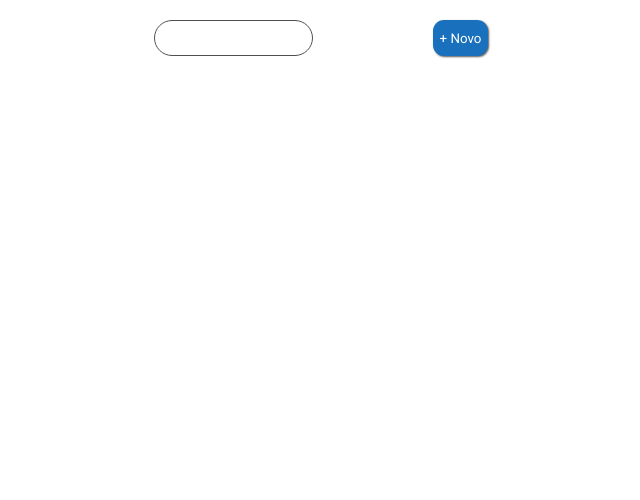
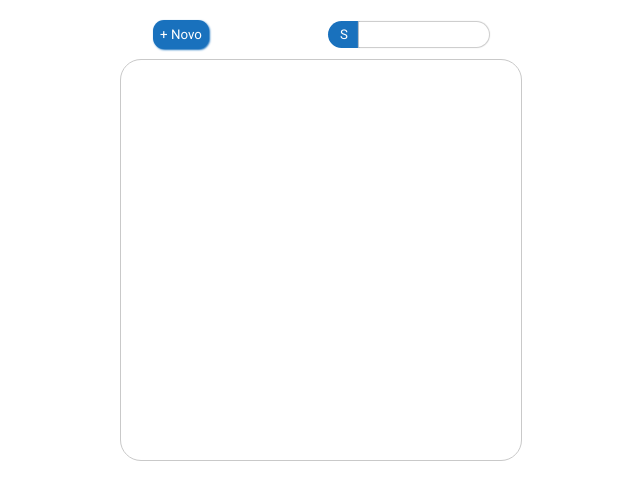
Before and after one commit to AndreVsc/Gerenciador-de-Tarefas, a React (Vite) app: page / in a window 1280 px wide. Shown: the top 500 px of the page, without its empty margins (319-959 px from the left). Built offline with nearby package versions, Linux system fonts and the light colour scheme.

Commit message:
0.0.0.9v
Atualização serch

```diff
--- a/src/components/Adicionar/AdicionarBlock.css
+++ b/src/components/Adicionar/AdicionarBlock.css
@@ -10,13 +10,56 @@
     gap: 120px;
 }
 
-#serchBlock{
-    border: 1px solid rgb(80, 80, 80);
-    border-radius: 20px;
-    font-size: 12px;
-    padding: 10px;
+#containerRolagem{
+    border: 1px solid #c9c9c9;
+    border-radius: 21px;
+    max-width: 400px;
+    width: 100%;
+    height: 50vh;
+    margin: 10px;
+    overflow:auto;
+    z-index: 1;
+}
+
+#containerRolagem::-webkit-scrollbar{
+    width: 0.3em;
+}
+
+#containerRolagem::-webkit-scrollbar-thumb{
+    z-index: 0;
+    background-color: rgb(99, 160, 212);
+    border-radius: 21px;
+}
+
+#containerRolagem::-webkit-scrollbar-track{
+    margin: 30px;
+}
+
+#containerSerch {
+    display: flex;
+    align-items: center;
+    flex-direction: row;
+    text-align: center;
+}
+
+#serchBlock {
+    box-shadow: 0px 0px 1px 1px #c9c9c9;
+    border-radius: 0px 21px 21px 0px;
+    color: #777777;
+    width: 120px;
+    padding: 5px;
+    border: none;
 }
 
 #serchBlock:focus{
     outline: none;
 }
+#containerSerch button {
+    background-color:rgb(25, 113, 189);
+    color: #fff;
+    width: 30px;
+    padding: 5px;
+    box-shadow: 0px 0px 0px 1px rgb(25, 113, 189);
+    border-radius: 21px 0px 0px 21px;
+    border: none;
+  }
--- a/src/components/Adicionar/AdicionarBlock.jsx
+++ b/src/components/Adicionar/AdicionarBlock.jsx
@@ -1,31 +1,57 @@
-import React, { useState } from 'react';
-import Button from "../button/Button";
+import React, { useState ,useEffect} from 'react';
+import SettingsBlock from './SettingsBlock';
 import BlockLista from './BlockLista';
 import './AdicionarBlock.css';
 
 export default function AdicionarBlock() {
     const [block, setBlock] = useState([]);
+    const [outherBlock, setOutherBlock] = useState([]);
+    const [serch, setSerch] = useState([]);
+    const [numBlock, setNumBlock] = useState(0);
     const [id, setId] = useState(0);
 
-    const adicionarBlock = () => {
-        const novoBloco = { id, name: `Bloco ${id + 1}`, qtd: 0 };
-        setBlock([...block, novoBloco]);
-        setId(id + 1);
+    const addBlock = () => {
+        if(numBlock!=1){
+            const novoBloco = { id, name: `Bloco ${id + 1}`, qtd: 0 };
+            setBlock([...block, novoBloco]);
+            setId(id + 1);
+        }
     };
+
 
     const onDeleteBlock = (blocoId) => {
         const novaListaDeBlocos = block.filter((bloco) => bloco.id !== blocoId);
         setBlock(novaListaDeBlocos);
-      };
+    };
+
+    const serchBlock = (e) => {
+        e.preventDefault()
+        setOutherBlock(block);
+        const results = block.filter((bloco)=> bloco.name===serch);
+        if(serch!="" && numBlock===0){
+            setBlock(results);
+            setNumBlock(numBlock+1);
+        }else if(serch=="" && numBlock===0){
+            return null;
+        }else if(serch=="" || serch!="" && numBlock===1){
+            setBlock(outherBlock);
+            setNumBlock(numBlock-1);
+        }
+    }
 
     return (
         <>
             <div className='containerAdicionar'>
                 <div className='settingsAdicionar'>
-                    <input id='serchBlock' type="text" />
-                    <Button func={adicionarBlock} value='+ Novo' classN='bnt-b' />
+                    <SettingsBlock addBlock={addBlock}/>
+                    <form id='containerSerch'>
+                        <button type="submit" onClick={serchBlock}>S</button>
+                        <input onChange={(e) => setSerch(e.target.value)} id='serchBlock' type="text" />
+                    </form>
                 </div>
-                <BlockLista blocos={block} onDeleteBlock={onDeleteBlock}/>
+                <div id='containerRolagem'>
+                    <BlockLista blocos={block} onDeleteBlock={onDeleteBlock}/>
+                </div>
             </div>
         </>
     );
--- /dev/null
+++ b/src/components/Adicionar/SettingsBlock.jsx
@@ -0,0 +1,11 @@
+import React from 'react'
+import Button from "../button/Button";
+function SettingsBlock({addBlock,block}) {
+  return (
+    <>
+        <Button func={addBlock} value='+ Novo' classN='bnt-b' />
+    </>
+  );
+}
+
+export default SettingsBlock
--- a/src/components/block/Block.css
+++ b/src/components/block/Block.css
@@ -1,5 +1,5 @@
 #containBlock{
-    background-color: aliceblue;
+    background-color: #ffff;
     align-items: center;
     justify-content: center;
     box-shadow: 1px 1px 5px rgb(87, 87, 87);
--- a/src/components/button/Button.css
+++ b/src/components/button/Button.css
@@ -12,5 +12,5 @@
     border-radius: 11px;
     background-color: rgb(25, 113, 189);
     color: #fff;
-    box-shadow: 1px 1px 2px rgb(87, 87, 87);
+    box-shadow: 1px 1px 2px rgb(25, 113, 189);
 }
```
